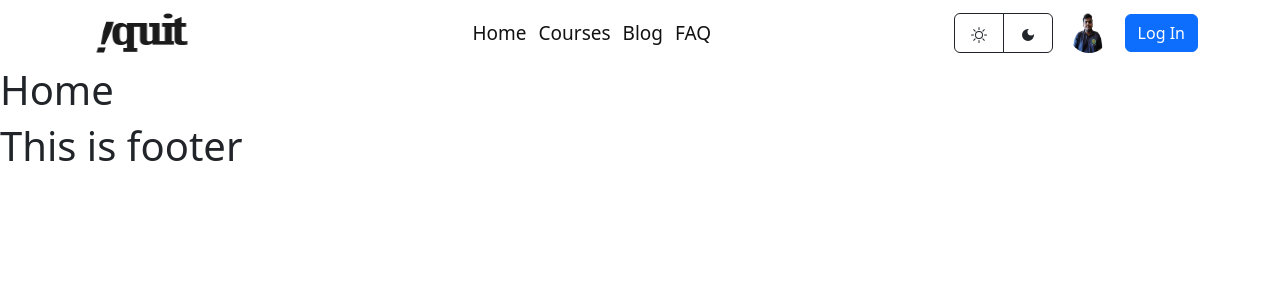
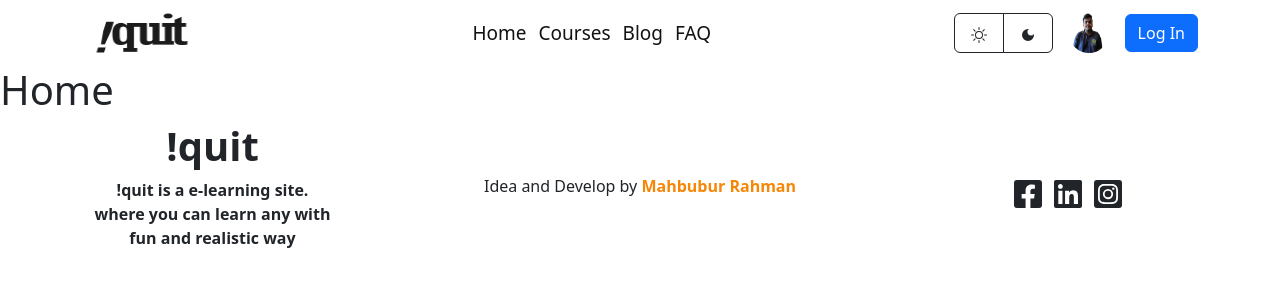
Before and after one commit to Mahabubur-Rahman-Mafi/quit, a React (Create React App) app: page / in a window 1280 px wide. Shown: the top 300 px of the page. Built offline with nearby package versions, Linux system fonts and the light colour scheme.

Commit message:
footer done

```diff
--- a/src/Shared/Footer.jsx
+++ b/src/Shared/Footer.jsx
@@ -1,11 +1,42 @@
-import React from 'react';
+import React from "react";
+import { Col, Container, Row } from "react-bootstrap";
+import { FaFacebookSquare, FaLinkedin, FaInstagramSquare} from "react-icons/fa";
+import { Link } from "react-router-dom";
 
 const Footer = () => {
-    return (
-        <div>
-            <h1>This is footer</h1>
-        </div>
-    );
+  return (
+    <div>
+      <Container>
+        <Row className="text-center align-items-center">
+          <Col xs={12} lg={3}>
+            <h1 className="fw-bold">!quit</h1>
+            <p className="fw-semibold">
+              !quit is a e-learning site. <br></br>where you can learn any with{" "}
+              <br></br>fun and realistic way
+            </p>
+          </Col>
+          <Col xs={12} lg={6}>
+            <p className="mx-auto fs-6">
+              Idea and Develop by{" "}
+              <a
+                href="https://www.linkedin.com/in/mrmafi/"
+                target="_blank"
+                className="footer-my-name"
+                rel="noreferrer"
+              >
+                <span className="fw-semibold">Mahbubur Rahman</span>
+              </a>
+            </p>
+          </Col>
+          <Col xs={12} md={6} lg={3}>
+            <FaFacebookSquare className="fs-2 me-2"></FaFacebookSquare>
+            <FaLinkedin className="fs-2 me-2"></FaLinkedin>
+            <FaInstagramSquare className="fs-2"></FaInstagramSquare>
+          </Col>
+        </Row>
+      </Container>
+    </div>
+  );
 };
 
 export default Footer;
--- a/src/Shared/Shared.css
+++ b/src/Shared/Shared.css
@@ -17,3 +17,11 @@
     color: rgb(246, 134, 6);
     font-size: 20px;
 }
+.footer-my-name{
+    text-decoration: none;
+    color: rgb(246, 134, 6);
+}
+.footer-my-name:hover{
+    text-decoration: underline;
+    color:#121212
+}
```
